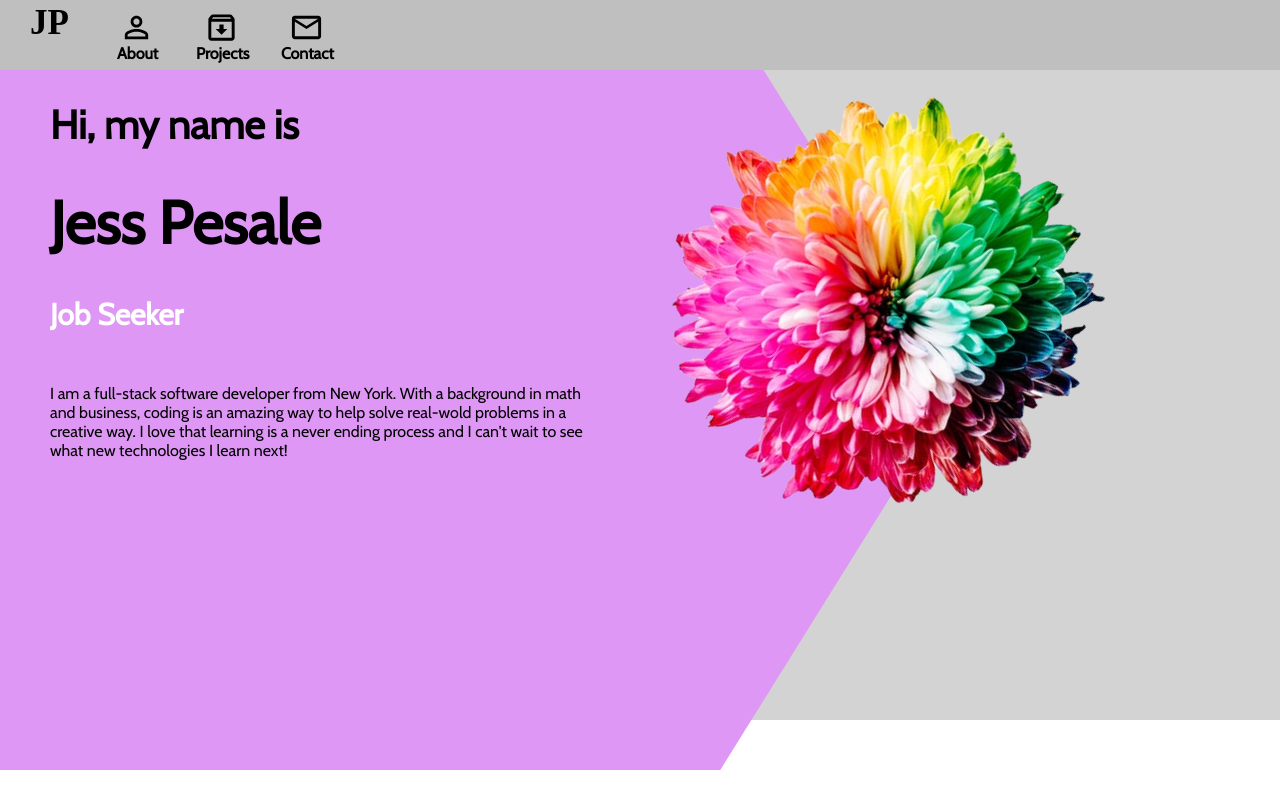
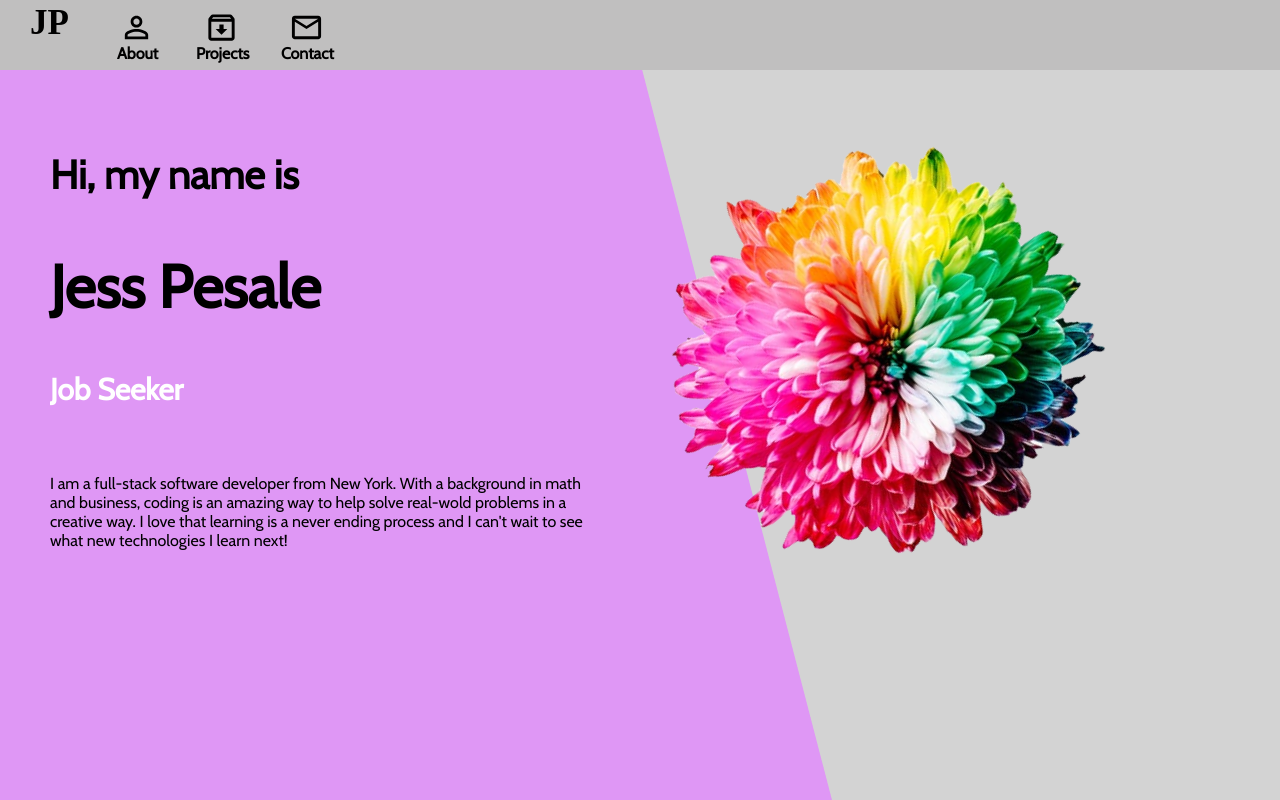
Before and after one commit to jesspesale/portfolio-site, a React (Create React App) app: page / in a window 1280 px wide. Shown: the top 800 px of the page. Built offline with nearby package versions, Linux system fonts and the light colour scheme.

Commit message:
working on styling for Intro component

```diff
--- a/src/components/intro/Intro.js
+++ b/src/components/intro/Intro.js
@@ -9,7 +9,7 @@ const Intro = () => {
     return (
       <div>
         <div className="intro" id="intro">
-          <div className="i-left">
+          <div className="left-color">
             <div className="i-bg"></div>
             <div className="i-left-wrapper">
               <h2 className="i-intro">Hi, my name is</h2>
@@ -30,6 +30,7 @@ const Intro = () => {
               </p>
             </div>
           </div>
+
           <div className="i-right">
             <img src={Color} className="i-image" alt="colorful flower" />
           </div>
--- a/src/components/intro/intro.css
+++ b/src/components/intro/intro.css
@@ -1,12 +1,11 @@
 
 .intro{
     display: flex;
-    height: 90vh;
+    height: 100vh;
 }
 
-.i-left{
+.left-color{
     flex: 1;
-    display: flex;
     position: relative;
 }
 
@@ -18,7 +17,7 @@
     flex-direction: column;
     justify-content: space-between;
     position: absolute;
-    margin-top: 50px;
+    margin-top: 100px;
 }
 
 .i-intro{
@@ -61,8 +60,10 @@
 
 .i-right{
     flex: 1;
-    position: relative;
-    margin-top: 50px;
+    /* position: relative; */
+    margin-top: 100px;
+    background-color: lightgray;
+    height: 200vh;
 }
 
 .i-image{
@@ -74,8 +75,8 @@
 .i-bg{
 clip-path: polygon(0% 0%, 75% 0%, 100% 50%, 75% 100%, 0% 100%);
     background: rgb(223, 151, 245);
-    width: 150%;
-    height: 107%;
+    width: 130%;
+    height: 200%;
     position: absolute;
     top: 0;
     left: 0;
```
